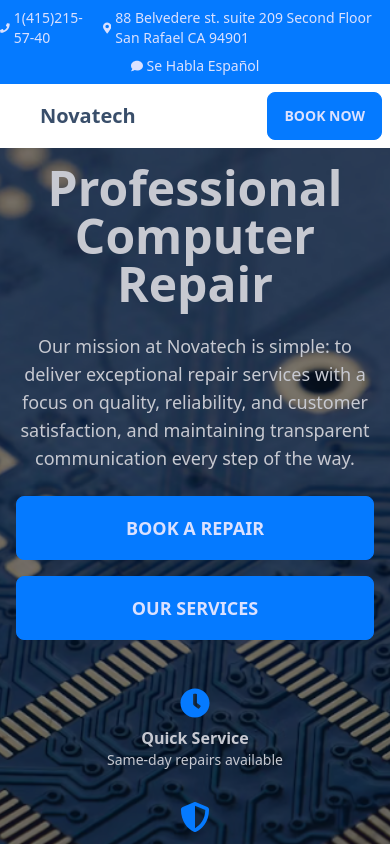
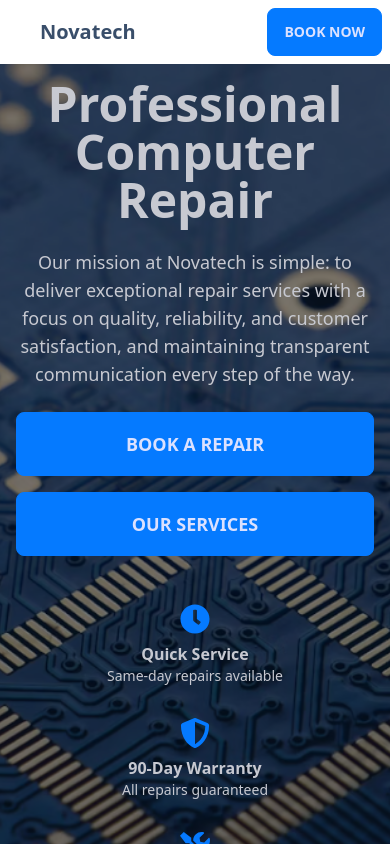
Before and after one commit to kikluz/techFix, a React (Vite) app: page / in a window 390 px wide. Shown: the top 844 px of the page. Built offline with nearby package versions, Linux system fonts and the light colour scheme; some icons are missing.

Commit message:
remove on mobile header

```diff
--- a/src/components/Header.jsx
+++ b/src/components/Header.jsx
@@ -4,7 +4,7 @@ import { FaPhone, FaComment, FaClock, FaMapMarkerAlt } from "react-icons/fa";
 // ? Create a header and navigation.
 const Header = () => {
   return (
-    <header className="bg-primary text-primary-content py-2">
+    <header className="bg-primary text-primary-content py-2 hidden md:block">
       <div className="align-element flex flex-col sm:flex-row justify-between items-center text-sm">
         <div className="flex items-center gap-4 mb-2 sm:mb-0">
           <div className="flex items-center gap-1">
```
Also changed, not shown: tailwind.config.cjs (added).
